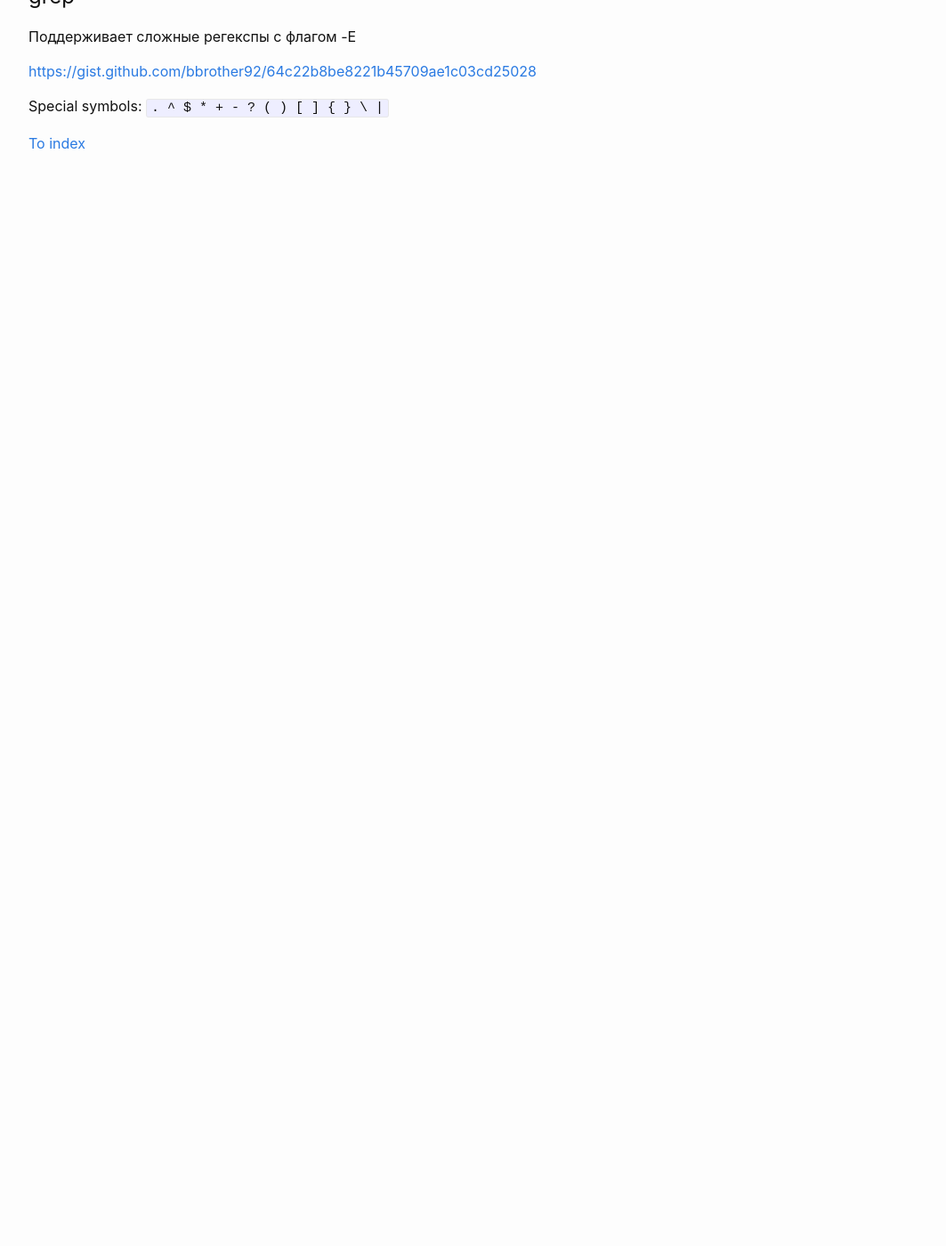
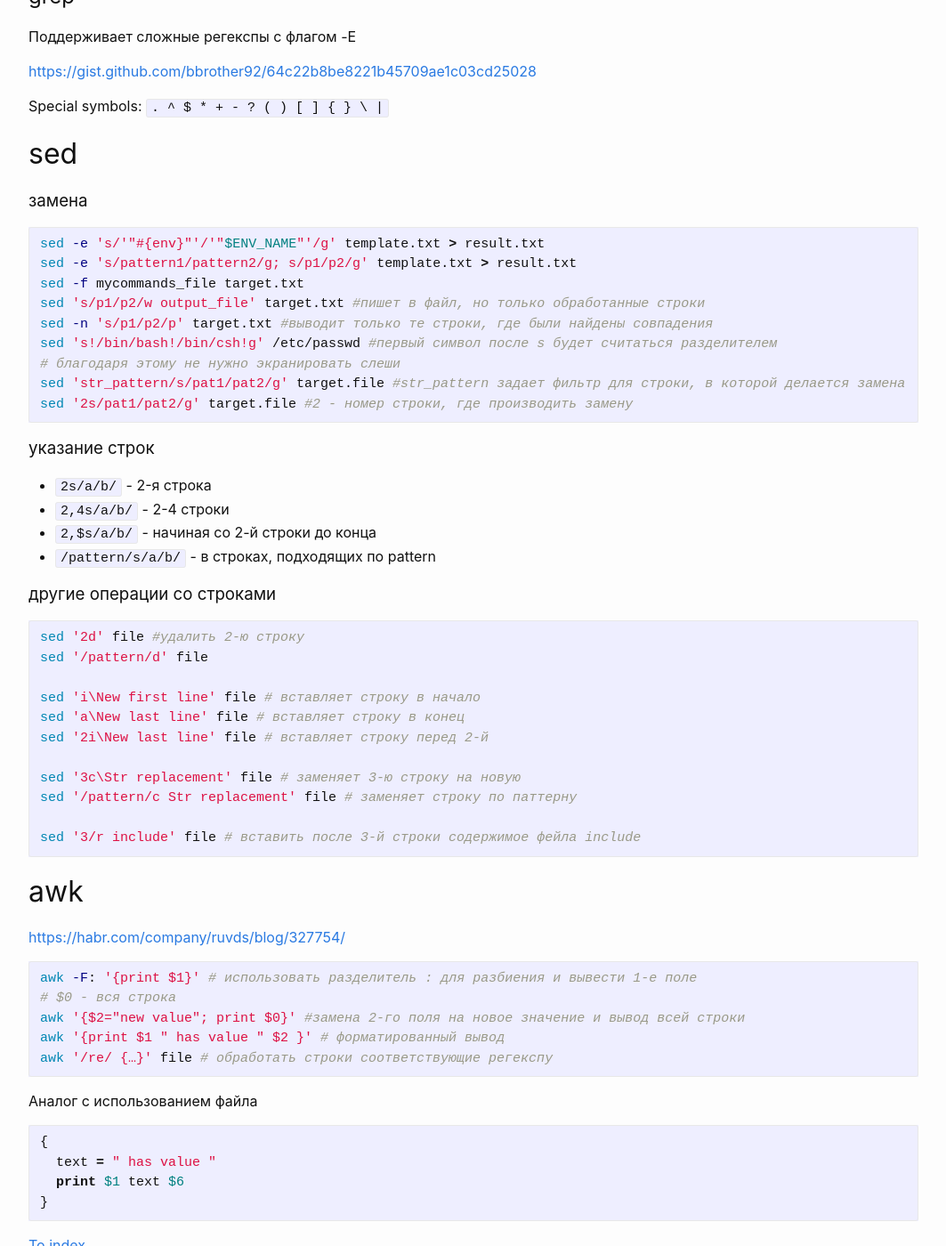
Before and after one commit to bragnikita/developer_wiki, a Jekyll site: the page built from _wiki/linux/bash_string_processing.md, in a window 1280 px wide and 1400 px high, scrolled down 1956 px. Shown: the whole window at 89% size, without its empty margins (108-1171 px from the left). Built offline with Jekyll 4.4.1, drawn with Linux system fonts in a browser that asks for light colours; before the commit the page ends 2154 px from its top, so only the background shows below that.

Commit message:
Update from 2018/09/12 19:05:13

````diff
--- a/_wiki/linux/bash_string_processing.md
+++ b/_wiki/linux/bash_string_processing.md
@@ -17,3 +17,54 @@ keywords: bash, strings, regex
 <https://gist.github.com/bbrother92/64c22b8be8221b45709ae1c03cd25028>
 
 Special symbols: `. ^ $ * + - ? ( ) [ ] { } \ |`
+
+# sed
+### замена
+```sh
+sed -e 's/'"#{env}"'/'"$ENV_NAME"'/g' template.txt > result.txt
+sed -e 's/pattern1/pattern2/g; s/p1/p2/g' template.txt > result.txt
+sed -f mycommands_file target.txt
+sed 's/p1/p2/w output_file' target.txt #пишет в файл, но только обработанные строки
+sed -n 's/p1/p2/p' target.txt #выводит только те строки, где были найдены совпадения
+sed 's!/bin/bash!/bin/csh!g' /etc/passwd #первый символ после s будет считаться разделителем
+# благодаря этому не нужно экранировать слеши
+sed 'str_pattern/s/pat1/pat2/g' target.file #str_pattern задает фильтр для строки, в которой делается замена
+sed '2s/pat1/pat2/g' target.file #2 - номер строки, где производить замену
+```
+### указание строк
+* `2s/a/b/` - 2-я строка
+* `2,4s/a/b/` - 2-4 строки
+* `2,$s/a/b/` - начиная со 2-й строки до конца
+* `/pattern/s/a/b/` - в строках, подходящих по pattern
+
+### другие операции со строками
+```sh
+sed '2d' file #удалить 2-ю строку
+sed '/pattern/d' file
+
+sed 'i\New first line' file # вставляет строку в начало
+sed 'a\New last line' file # вставляет строку в конец
+sed '2i\New last line' file # вставляет строку перед 2-й
+
+sed '3c\Str replacement' file # заменяет 3-ю строку на новую
+sed '/pattern/c Str replacement' file # заменяет строку по паттерну
+
+sed '3/r include' file # вставить после 3-й строки содержимое фейла include
+```
+
+# awk
+<https://habr.com/company/ruvds/blog/327754/>
+```sh
+awk -F: '{print $1}' # использовать разделитель : для разбиения и вывести 1-е поле
+# $0 - вся строка
+awk '{$2="new value"; print $0}' #замена 2-го поля на новое значение и вывод всей строки
+awk '{print $1 " has value " $2 }' # форматированный вывод
+awk '/re/ {…}' file # обработать строки соответствующие регекспу
+```
+Аналог с использованием файла
+```awk
+{
+  text = " has value "
+  print $1 text $6
+}
+```
````
Also changed, not shown: _wiki/linux/bash_programming.md (+35 -0 lines).
